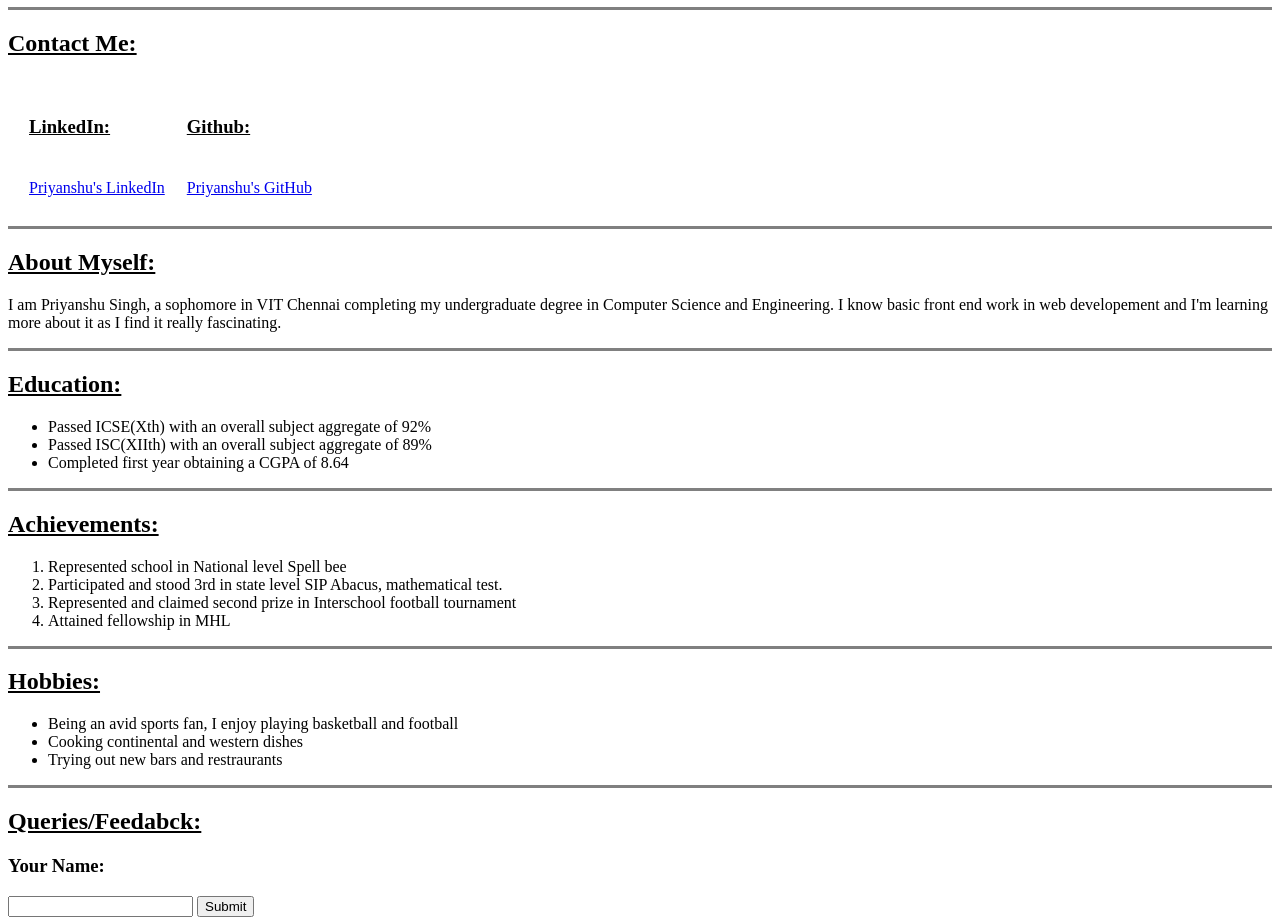
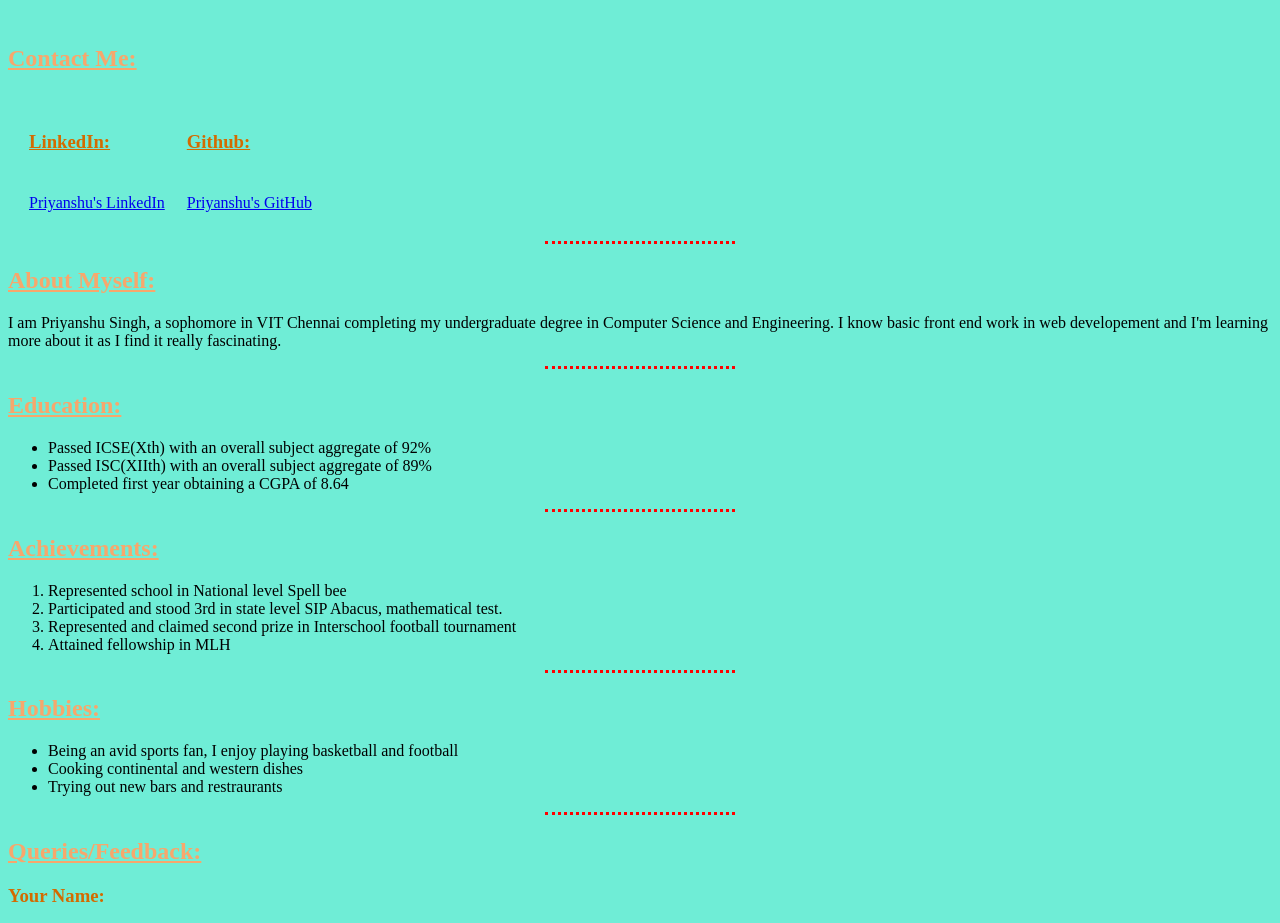
Before and after one commit to CaffeineCoder24/My-CV, a plain HTML site: page index.html in a window 1280 px wide. Shown: the part 260-1183 px from the top of the page. Drawn offline with Linux system fonts and the light colour scheme.

Commit message:
Add files via upload

```diff
--- a/index.html
+++ b/index.html
@@ -3,11 +3,35 @@
     <meta charset="utf-8">
     <head>
     <title> Priyanshu Singh's website.</title>
+    <style>
+        body{
+            background-color: #6FEDD6;
+        }
+        h1{
+            color: #C55300
+        }
+        h2{
+            color: #F7A76C
+        }
+        h3{
+            color: #D36B00;
+        }
+        hr{
+            background-color: none;
+            height: 3px;
+            width: 15%;
+            border-style: dotted none none;
+            border-color: red;
+            border-width: 3px;
+        }
+
+    </style>
+
     </head>
     <body>
     <img src="DPforwebsite-modified.png" width="175">
     <h1>Priyanshu Singh</h1>
-    <hr size="3" noshade>
+    <br>
         <h2><u>Contact Me:</u></h2>
         <table cellspacing ="20">
             <tr>
@@ -19,37 +43,37 @@
                 <td><a href="https://github.com/Priyanshu2404/Priyanshu2404">Priyanshu's GitHub</a></td>
             </tr>
         </table>
-        <hr size="3" noshade>
+        <hr>
         <h2><u>About Myself:</u></h2>
         <p>I am Priyanshu Singh, a sophomore in VIT Chennai completing
             my undergraduate degree in Computer Science and Engineering.
             I know basic front end work in web developement and I'm
             learning more about it as I find it really fascinating.
         </p>
-        <hr size="3" noshade>
+        <hr>
         <h2><u>Education:</u></h2>
         <ul>
             <li>Passed ICSE(Xth) with an overall subject aggregate of 92%</li>
             <li>Passed ISC(XIIth) with an overall subject aggregate of 89%</li>
             <li>Completed first year obtaining a CGPA of 8.64</li>
         </ul>
-        <hr size="3" noshade>
+        <hr>
         <h2><u>Achievements:</u></h2>
         <ol>
             <li> Represented school in National level Spell bee</li>
             <li>Participated and stood 3rd in state level SIP Abacus, mathematical test. </li>
             <li>Represented and claimed second prize in Interschool football tournament</li>
-            <li>Attained fellowship in MHL</li>
+            <li>Attained fellowship in MLH</li>
         </ol>
-        <hr size="3" noshade>
+        <hr>
         <h2><u>Hobbies:</u></h2>
         <ul>
             <li>Being an  avid sports fan, I enjoy playing basketball and football</li>
             <li>Cooking continental and western dishes</li>
             <li>Trying out new bars and restraurants</li>
         </ul>
-        <hr size="3" noshade>
-        <h2><u>Queries/Feedabck:</u></h2>
+        <hr>
+        <h2><u>Queries/Feedback:</u></h2>
         <form class=""action="index.html"=method="post">
             <label><h3>Your Name:</h3></label>
             <input type="text" name="" value="">
```
